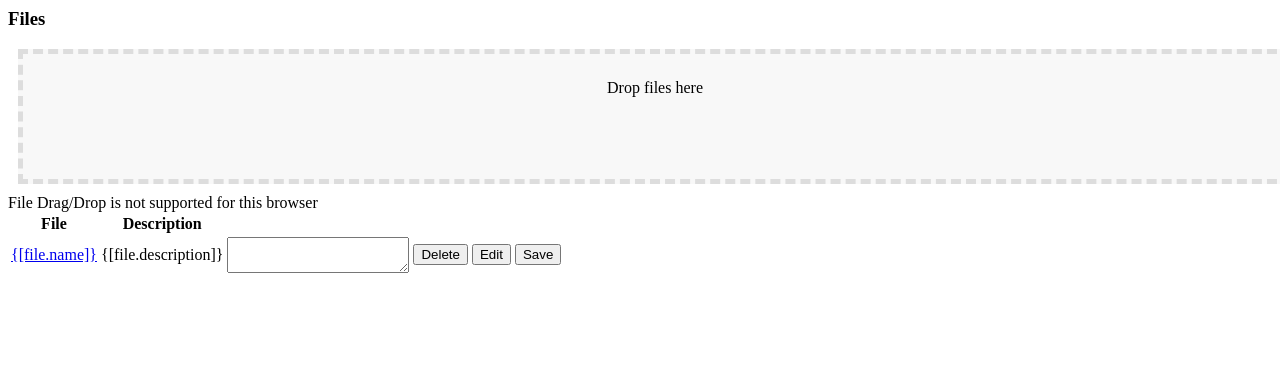
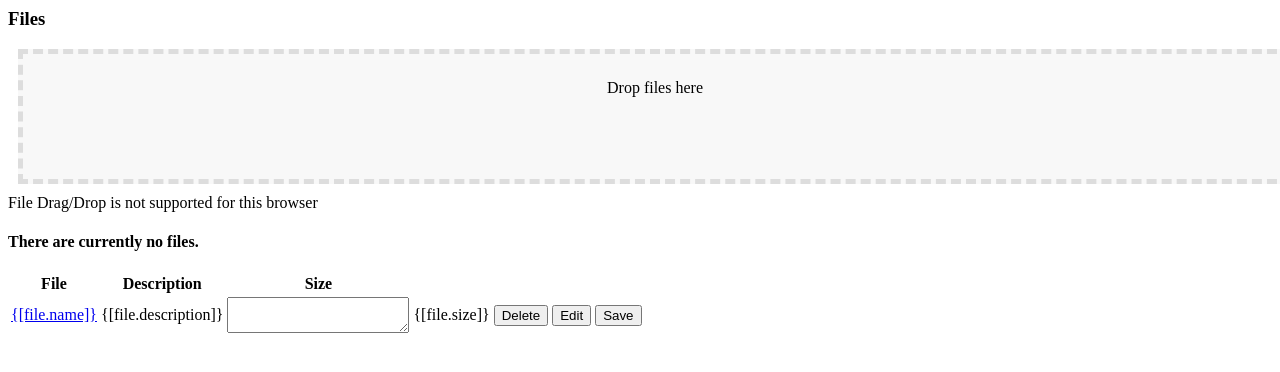
Before and after one commit to amschaal/django-attachments, a Django app: template templates/attachments/partials/attached_files.html in a window 1280 px wide. Shown: the top 372 px of the page. Run offline with Django 3.2, Linux system fonts and the light colour scheme; the template is opened without the code that fills it, so the values that code supplies are empty.

Commit message:
some minor improvements

```diff
--- a/templates/attachments/partials/attached_files.html
+++ b/templates/attachments/partials/attached_files.html
@@ -26,12 +26,13 @@
 <div ngf-no-file-drop>File Drag/Drop is not supported for this browser</div>
 
 
-
+  <h4 ng-if="!files.length">There are currently no files.</h4>
 <table class="table" ng-if="files.length">
-<tr><th>File</th><th>Description</th></tr>
+<tr><th>File</th><th>Description</th><th>Size</th></tr>
 <tr ng-repeat="file in files">
 <td><a href="{[file.file]}">{[file.name]}</a></td>
 <td ng-if="!file.editing">{[file.description]}</td><td ng-if="file.editing"><textarea ng-model="file.description"></textarea></td>
+<td>{[file.size]}</td>
 <td>
 	<button class="btn btn-xs btn-danger pull-right" ng-click="deleteFile(file,$index)">Delete</button>
 	<button class="btn btn-xs pull-right" ng-if="!file.editing" ng-click="editFile(file)">Edit</button>
--- a/templates/attachments/partials/notes.html
+++ b/templates/attachments/partials/notes.html
@@ -20,7 +20,7 @@
 				<div style="clear:both"></div>
 			</div>
 			<div ng-if="!note.editing">
-				<p><small class="details">{[note.created|date:'short']}</small></p>
+				<p><small class="details">{[note.created_by]} {[note.created|date:'short']}</small></p>
 				<div class="content">{[note.content]}</div>
 				<i style="margin-left:5px" class="glyphicon glyphicon-share-alt pull-right" ng-click="respond(note)" ng-if="note.id"></i>
 				<i style="margin-left:5px" class="glyphicon glyphicon-pencil pull-right" ng-click="note.editing=true"></i>
@@ -31,7 +31,7 @@
 	</div>
 </script>
 <div ng-controller="NotesController" ng-init="setNoteDefaults({content_type:{{object|content_type_id}},object_id:'{{object.pk}}'});init();">
-	<h3>Notes</h3>
+	<h4 ng-if="notes.length < 1">There are currently no notes.</h4>
 	<ng-include src="'noteResponses.html'"></ng-include>
 	<button ng-click="newNote()" class="btn btn-success">Add note</button>
 </div>
```
Also changed, not shown: serializers.py (+6 -1 lines).
